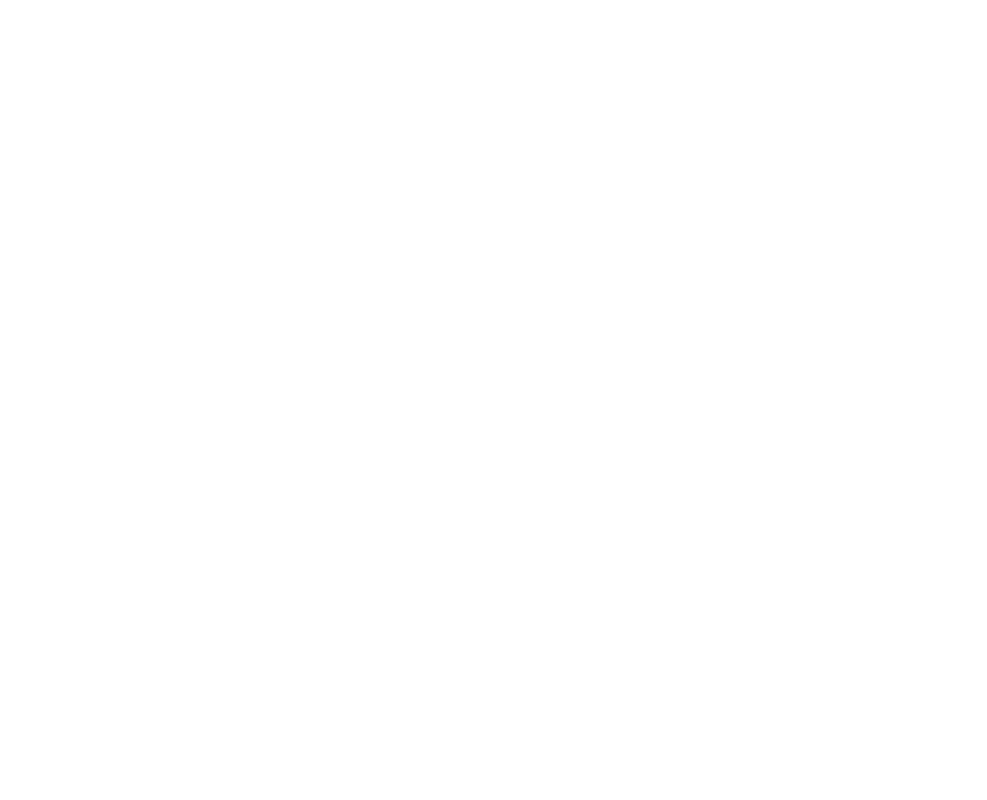
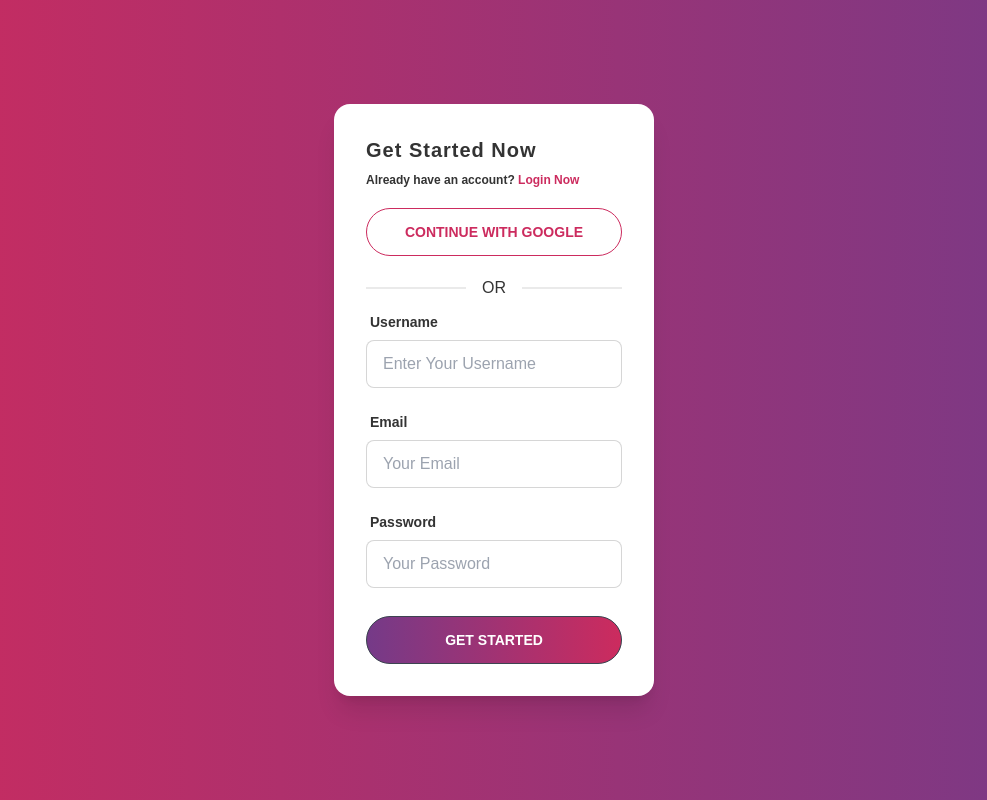
Before and after one commit to rockydey/revo-parts-manufacture-client, a React (Create React App) app: page /signUp in a window 1280 px wide. Shown: the whole page, without its empty margins (146-1133 px from the left). Built offline with nearby package versions, Linux system fonts and the light colour scheme.

Commit message:
sign up page design complete

```diff
--- a/src/Pages/Authentication/Login.jsx
+++ b/src/Pages/Authentication/Login.jsx
@@ -11,14 +11,14 @@
 
     return (
         <section className='h-[100vh] md:flex items-center justify-center lg:mx-0 md:mx-10'>
-            <div className='w-[45vh]'>
-                <div class="rounded-2xl bg-base-100 shadow-xl h-[500px]">
-                    <div class="card-body">
+            <div className=''>
+                <div className="rounded-2xl bg-base-100 shadow-xl h-[500px]">
+                    <div className="card-body">
                         <h2 className='card-title uppercase tracking-wider'>Log in to your account</h2>
                         <div className='mt-3 text-center'>
-                            <button class="btn btn-outline btn-primary rounded-full w-full">Continue with Google</button>
+                            <button className="btn btn-outline btn-primary rounded-full w-full">Continue with Google</button>
                         </div>
-                        <div class="divider mb-0">OR</div>
+                        <div className="divider mb-0">OR</div>
                         <form onSubmit={handleSubmit(onSubmit)} className=''>
                             <div className="form-control w-full max-w-xs">
                                 <label className="label">
@@ -32,16 +32,11 @@
                                         required: {
                                             value: true,
                                             message: "Email is required."
-                                        },
-                                        // pattern: {
-                                        //     value: /^[a-zA-Z0-9._-]+@[a-zA-Z0-9.-]+\.[a-zA-Z]{2,4}$/,
-                                        //     message: "Provide valid email address."
-                                        // }
+                                        }
                                     })}
                                 />
                                 <label className="label">
                                     {errors.email?.type === 'required' && <span className="label-text-alt text-red-500">{errors.email?.message}</span>}
-                                    {/* {errors.email?.type === 'pattern' && <span className="label-text-alt text-red-500">{errors.email?.message}</span>} */}
                                 </label>
                             </div>
 
@@ -57,16 +52,11 @@
                                         required: {
                                             value: true,
                                             message: "Password is required."
-                                        },
-                                        // pattern: {
-                                        //     value: /^[a-zA-Z0-9._-]+@[a-zA-Z0-9.-]+\.[a-zA-Z]{2,4}$/,
-                                        //     message: "Provide valid email address."
-                                        // }
+                                        }
                                     })}
                                 />
                                 <label className="label">
                                     {errors.password?.type === 'required' && <span className="label-text-alt text-red-500">{errors.password?.message}</span>}
-                                    {/* {errors.email?.type === 'pattern' && <span className="label-text-alt text-red-500">{errors.email?.message}</span>} */}
                                 </label>
                             </div>
                             <a href='/' className='text-sm hover:text-primary font-semibold'>Forget Your Password?</a>
@@ -75,12 +65,12 @@
                     </div>
                 </div>
             </div>
-            <div className='w-[45vh]'>
-                <div class="rounded-2xl bg-gradient-to-r from-primary to-secondary shadow-xl h-[500px] flex items-center justify-center">
-                    <div class="card-body">
-                        <h2 class="text-center text-3xl text-base-100 font-bold">Hello, Friend!</h2>
-                        <p className='text-center text-base-200 text-base mt-3'>Don't have an account? <br /> Enter your personal details and start journey with us</p>
-                        <Link to='/signUp' className='mt-3 btn rounded-full glass text-base-100'>Sign Up</Link>
+            <div className='w-96'>
+                <div className="rounded-2xl bg-gradient-to-r from-primary to-secondary shadow-xl h-[500px] flex items-center justify-center">
+                    <div className="card-body flex flex-col items-center">
+                        <h2 className="text-center text-3xl text-base-100 font-bold">Hello, Friend!</h2>
+                        <p className='text-center text-base-200 text-base mt-4'>Don't have an account? <br /> Enter your personal details and start journey with us</p>
+                        <Link to='/signUp' className='mt-4 w-3/4 btn rounded-full glass text-base-100  tracking-wider'>Create New Account</Link>
                     </div>
                 </div>
             </div>
--- a/src/Pages/Authentication/SignUp.jsx
+++ b/src/Pages/Authentication/SignUp.jsx
@@ -1,10 +1,101 @@
 import React from 'react';
+import { useForm } from "react-hook-form";
+import { Link } from 'react-router-dom';
 
 const SignUp = () => {
+
+    const { register, formState: { errors }, handleSubmit } = useForm();
+    const onSubmit = data => {
+        console.log(data);
+    };
+
     return (
-        <div>
+        <section className='h-[100vh] bg-gradient-to-r from-primary to-secondary flex items-center justify-center'>
+            <div className="card lg:w-3/12 md:w-1/2 w-11/12 bg-base-100 shadow-xl">
+                <div className="card-body">
 
-        </div>
+                    <h2 className="card-title tracking-wider">Get Started Now</h2>
+                    <p className='text-xs font-semibold'>Already have an account? <Link to='/login' className='text-primary'>Login Now</Link></p>
+                    <div className='mt-3 text-center'>
+                        <button className="btn btn-outline btn-primary rounded-full w-full">Continue with Google</button>
+                    </div>
+                    <div className="divider mb-0">OR</div>
+                    <form onSubmit={handleSubmit(onSubmit)} className=''>
+                        <div className="form-control w-full max-w-xs">
+                            <label className="label">
+                                <span className="label-text font-semibold">Username</span>
+                            </label>
+                            <input
+                                type="text"
+                                placeholder="Enter Your Username"
+                                className="input input-bordered w-full max-w-xs"
+                                {...register("name", {
+                                    required: {
+                                        value: true,
+                                        message: "Username is required."
+                                    }
+                                })}
+                            />
+                            <label className="label">
+                                {errors.name?.type === 'required' && <span className="label-text-alt text-red-500">{errors.name?.message}</span>}
+                            </label>
+                        </div>
+
+                        <div className="form-control w-full max-w-xs">
+                            <label className="label">
+                                <span className="label-text font-semibold">Email</span>
+                            </label>
+                            <input
+                                type="email"
+                                placeholder="Your Email"
+                                className="input input-bordered w-full max-w-xs"
+                                {...register("email", {
+                                    required: {
+                                        value: true,
+                                        message: "Email is required."
+                                    },
+                                    pattern: {
+                                        value: /^[a-zA-Z0-9._-]+@[a-zA-Z0-9.-]+\.[a-zA-Z]{2,4}$/,
+                                        message: "Provide valid email address."
+                                    }
+                                })}
+                            />
+                            <label className="label">
+                                {errors.email?.type === 'required' && <span className="label-text-alt text-red-500">{errors.email?.message}</span>}
+                                {errors.email?.type === 'pattern' && <span className="label-text-alt text-red-500">{errors.email?.message}</span>}
+                            </label>
+                        </div>
+
+                        <div className="form-control w-full max-w-xs">
+                            <label className="label">
+                                <span className="label-text font-semibold">Password</span>
+                            </label>
+                            <input
+                                type="password"
+                                placeholder="Your Password"
+                                className="input input-bordered w-full max-w-xs"
+                                {...register("password", {
+                                    required: {
+                                        value: true,
+                                        message: "Password is required."
+                                    },
+                                    minLength: {
+                                        value: 8,
+                                        message: "Password should be minimum 8 character."
+                                    }
+                                })}
+                            />
+                            <label className="label">
+                                {errors.password?.type === 'required' && <span className="label-text-alt text-red-500">{errors.password?.message}</span>}
+                                {errors.password?.type === 'minLength' && <span className="label-text-alt text-red-500">{errors.password?.message}</span>}
+                            </label>
+                        </div>
+
+                        <input className='btn w-full text-white rounded-full outline-0 bg-gradient-to-r from-secondary to-primary mt-3' type="submit" value='Get Started' />
+                    </form>
+                </div>
+            </div>
+        </section>
     );
 };
 
```
